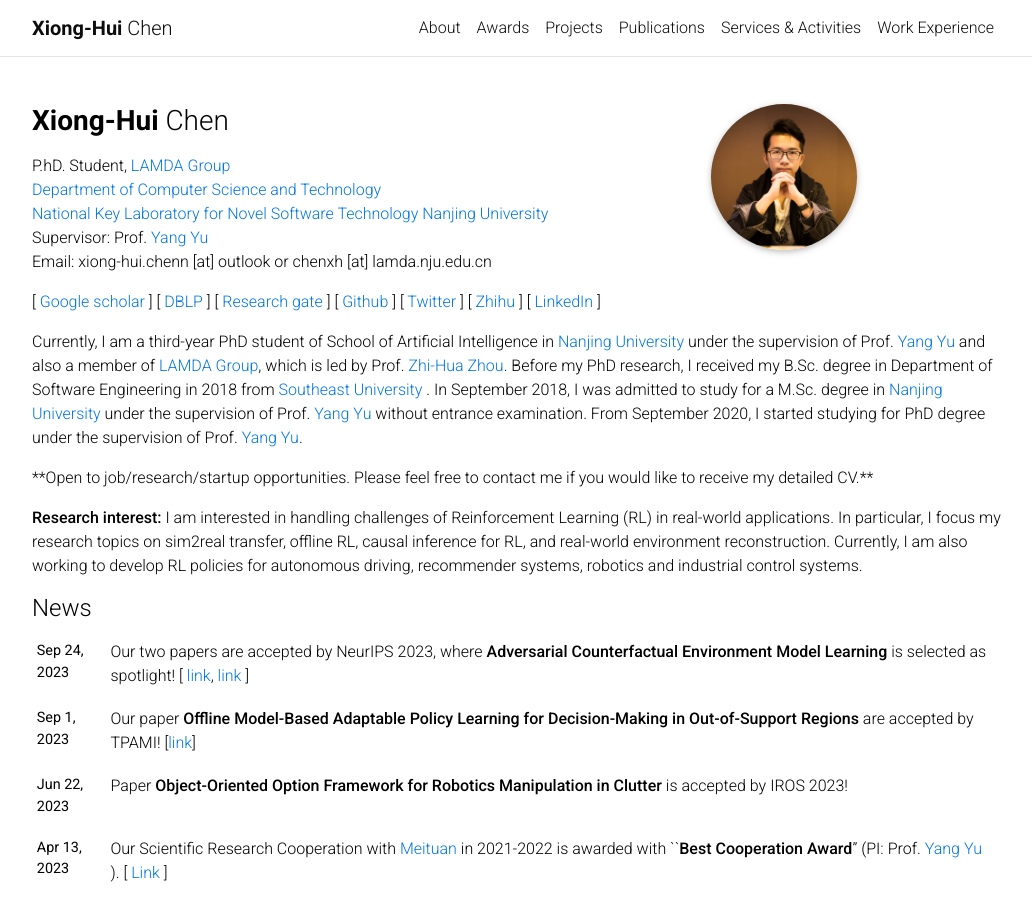
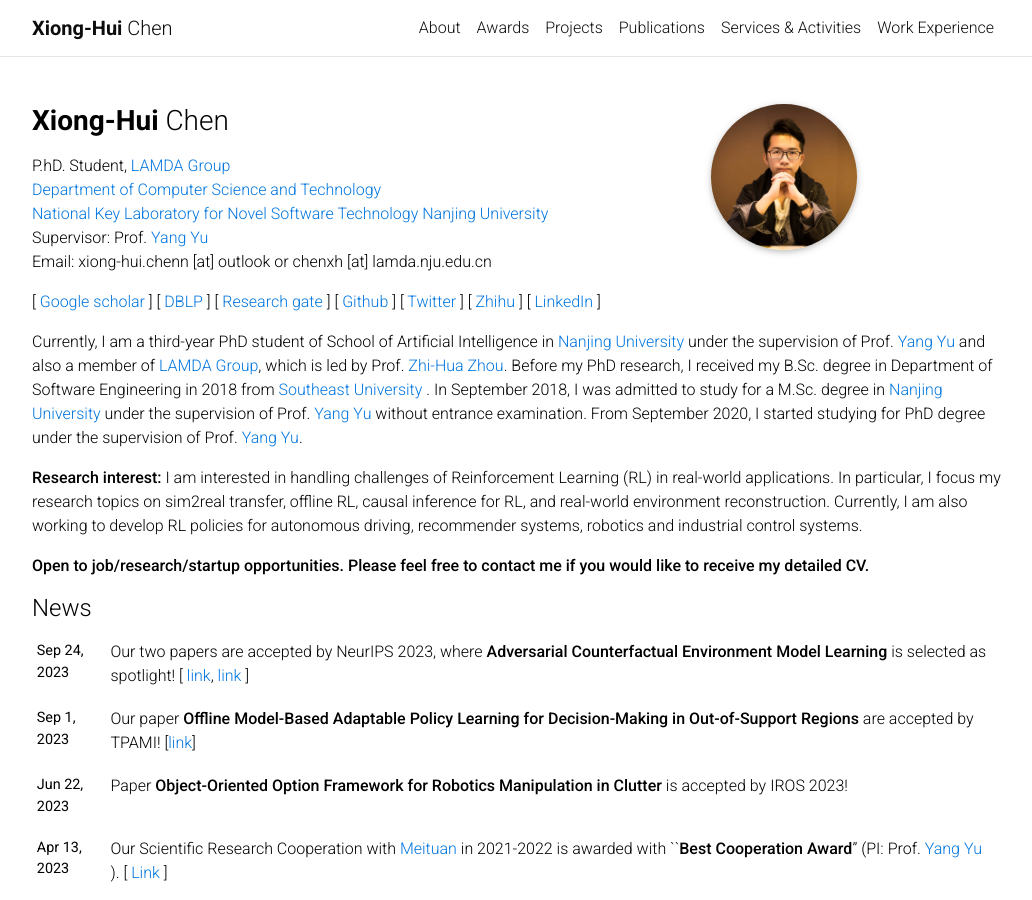
Before and after one commit to xionghuichen/xionghuichen.github.io, a Jekyll site: the page built from _pages/about.md, in a window 1280 px wide and 900 px high. Shown: the whole window, without its empty margins (123-1155 px from the left). Built offline with Jekyll 4.4.1, drawn with Linux system fonts in a browser that asks for light colours; comment, search, counter and statistics services are not loaded.

```diff
--- a/_pages/about.md
+++ b/_pages/about.md
@@ -26,11 +26,12 @@ Email: xiong-hui.chenn [at] outlook or chenxh [at] lamda.nju.edu.cn <br/>
 
 <p> Currently, I am a third-year PhD student of School of Artificial Intelligence in <a href="https://www.nju.edu.cn/EN/main.htm">Nanjing University</a> under the supervision of Prof. <a href="http://www.lamda.nju.edu.cn/yuy/">Yang Yu</a> and also a member of <a href="https://www.lamda.nju.edu.cn/MainPage.ashx">LAMDA Group</a>, which is led by Prof. <a href="https://cs.nju.edu.cn/zhouzh/index.htm">Zhi-Hua Zhou</a>.  Before my PhD research, I received my B.Sc. degree in Department of Software Engineering in 2018 from <a href="https://www.seu.edu.cn/english/main.htm"> Southeast University </a> . In September 2018, I was admitted to study for a M.Sc. degree in <a href="https://www.nju.edu.cn/EN/main.htm">Nanjing University</a>  under the supervision of  Prof. <a href="http://www.lamda.nju.edu.cn/yuy/">Yang Yu</a> without entrance examination.  From September 2020, I started studying for PhD degree under the supervision of  Prof. <a href="http://www.lamda.nju.edu.cn/yuy/">Yang Yu</a>.</p>
 
-<p>**Open to job/research/startup opportunities. Please feel free to contact me if you would like to receive my detailed CV.**</p>
 
 
 **Research interest:**  I am interested in handling challenges of Reinforcement Learning (RL) in real-world applications. In particular, I focus my research topics on sim2real transfer, offline RL, causal inference for RL, and real-world environment reconstruction. Currently, I am also working to develop RL policies for autonomous driving, recommender systems, robotics and industrial control systems.
 
+
+**Open to job/research/startup opportunities. Please feel free to contact me if you would like to receive my detailed CV.**
 
 <!-- ### Highlights
 
```
